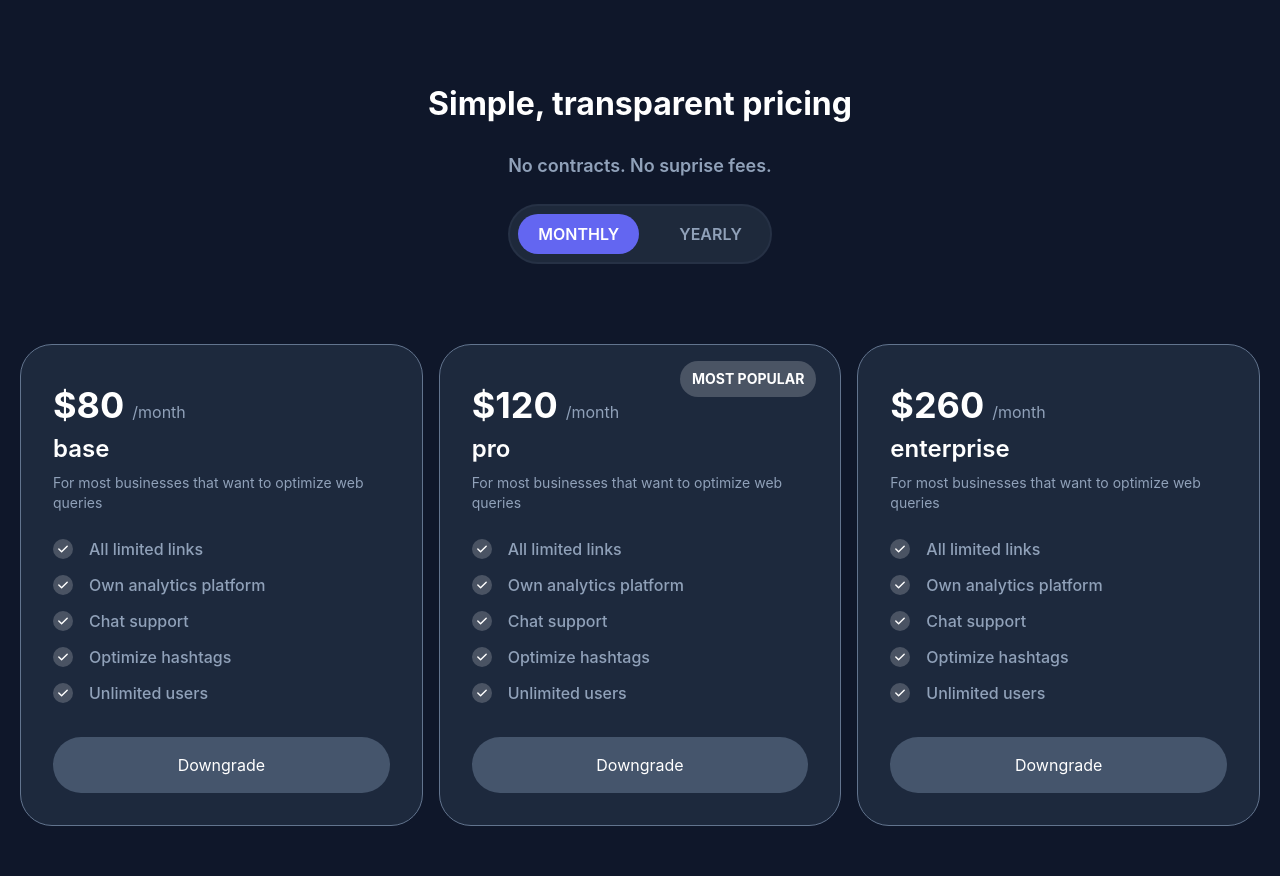
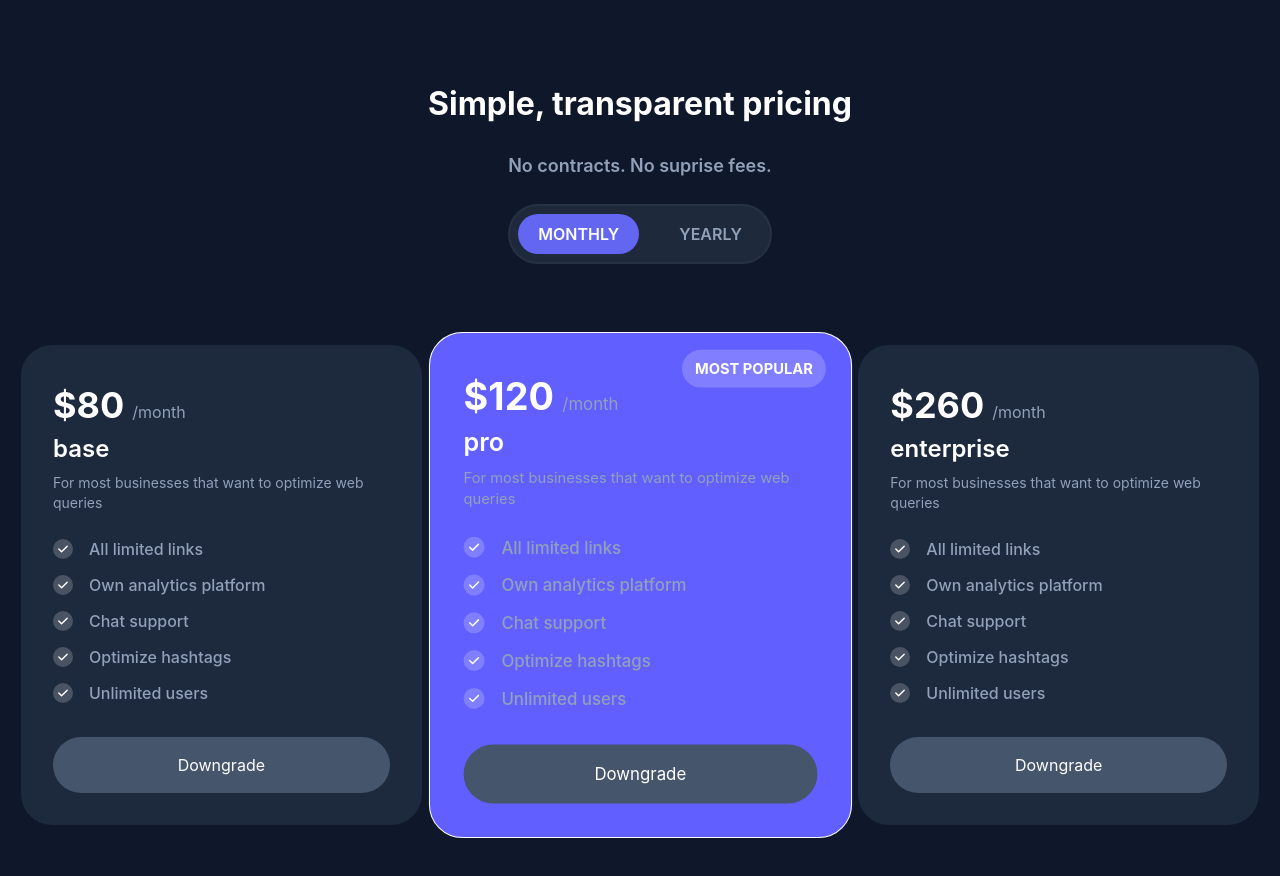
Before and after one commit to ManishNewa/ReactApp, a React (Vite) app: page / in a window 1280 px wide. Shown: the top 876 px of the page. Built offline with nearby package versions, Linux system fonts and the light colour scheme.

Commit message:
change background css for most popular card with conditions

```diff
--- a/src/components/cards/PricingCard.jsx
+++ b/src/components/cards/PricingCard.jsx
@@ -1,6 +1,13 @@
 export default function PricingCard({ features, type, amount, isPopular }) {
     return (
-        <div className="relative bg-slate-800 text-white p-8 border border-slate-500 flex flex-col rounded-4xl">
+        <div
+            className={`relative text-white p-8 border flex flex-col rounded-4xl
+            ${
+                isPopular
+                    ? 'bg-indigo-500 scale-105'
+                    : 'bg-slate-800 border-slate-900'
+            }`}
+        >
             {isPopular && (
                 <span className="absolute top-4 right-6 text-white bg-white/20 text-sm font-bold uppercase px-3 py-2 rounded-full">
                     MOST POPULAR
```
